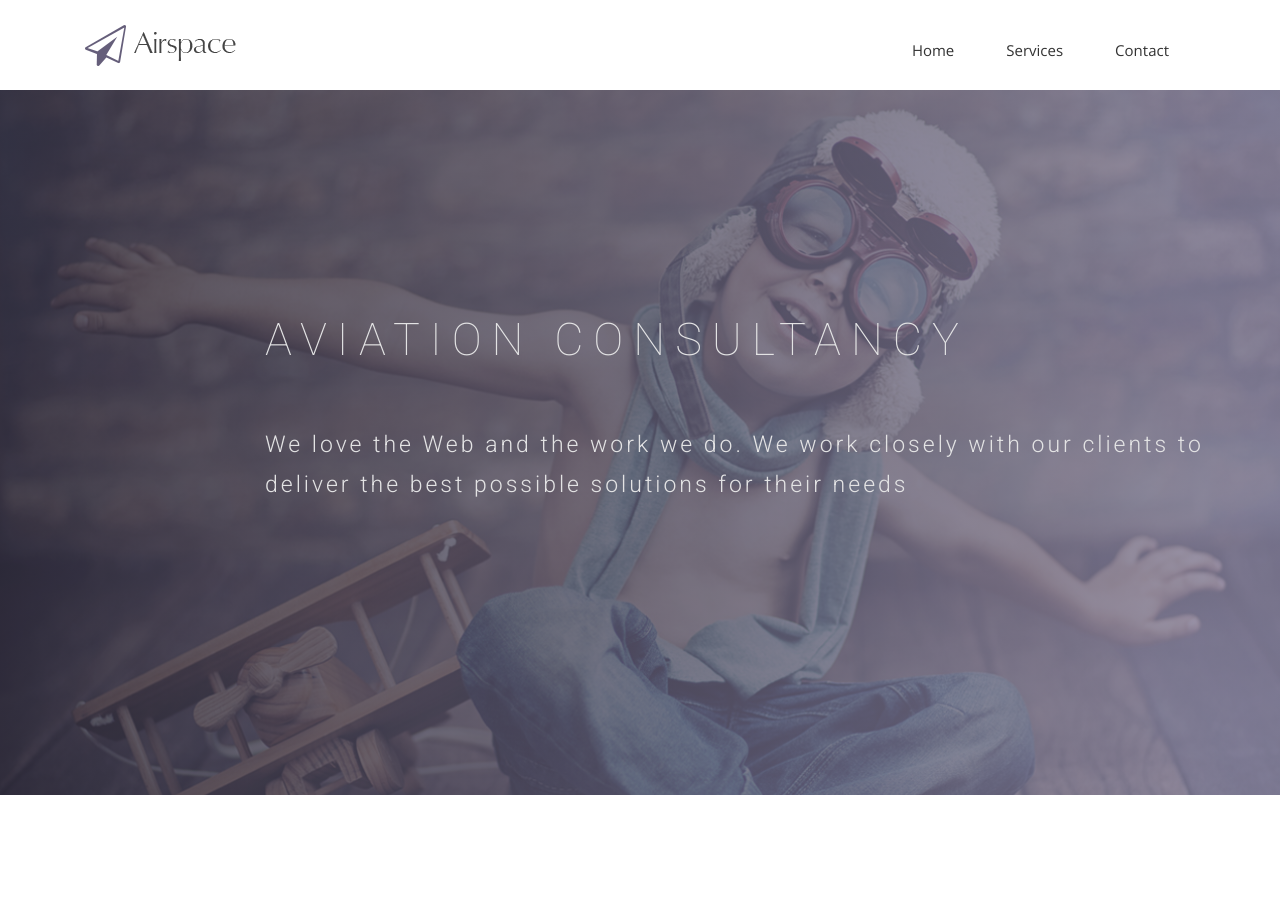
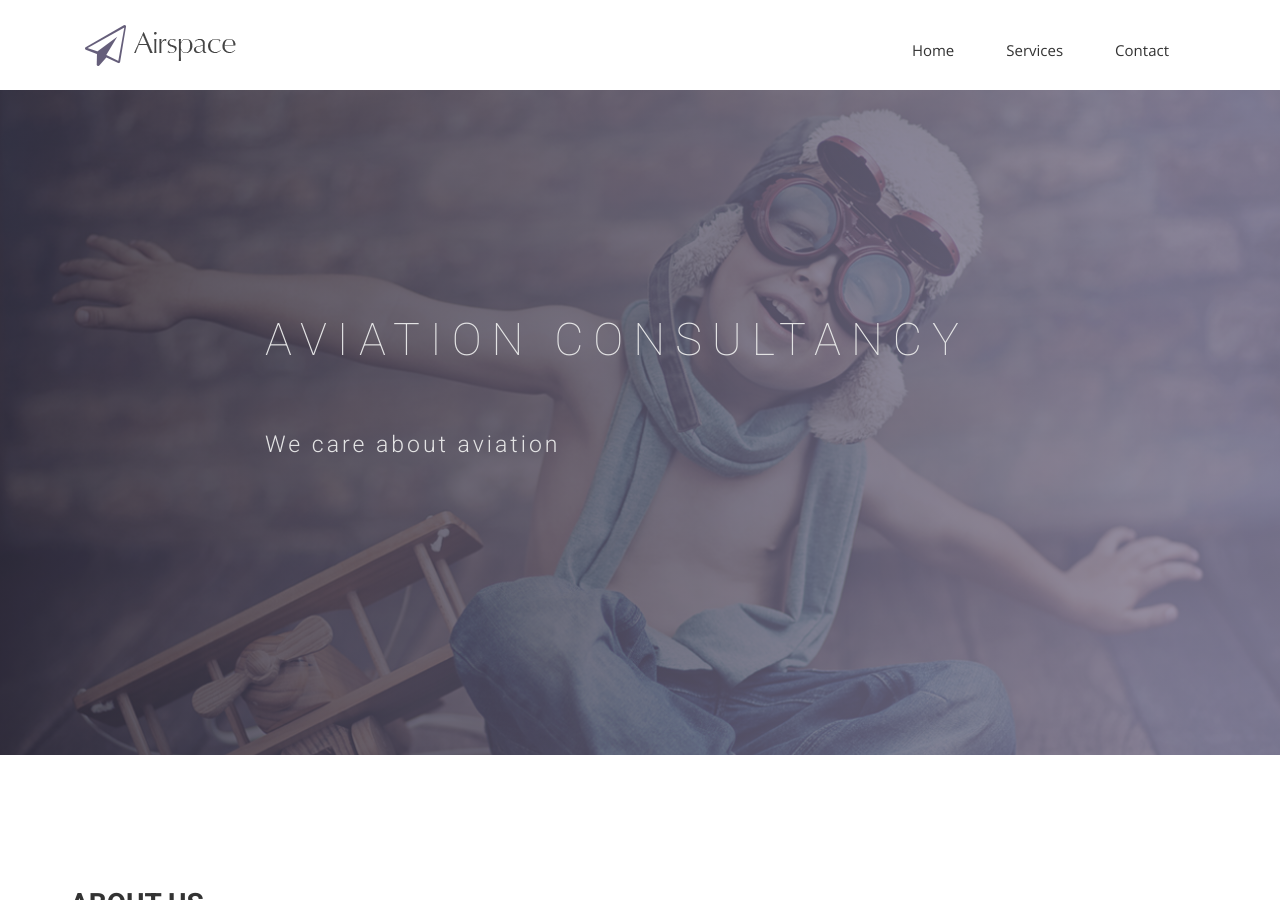
Before and after one commit to hrnaltd/hrnaltd.github.io, a Jekyll site: the page built from index.html, in a window 1280 px wide and 900 px high. Built offline with Jekyll 4.4.1, drawn with Linux system fonts in a browser that asks for light colours; nearby versions of some CDN libraries; some web fonts are replaced.

Commit message:
description changed

```diff
--- a/index.html
+++ b/index.html
@@ -11,7 +11,7 @@ permalink: /
       <div class="col-md-10 col-md-offset-2">
         <div class="block">
           <h1 class="animated fadeInUp">AVIATION CONSULTANCY</h1>
-          <p class="animated fadeInUp">We love the Web and the work we do. We work closely with our clients to deliver the best possible solutions for their needs</p>
+          <p class="animated fadeInUp">We care about aviation</p>
         </div>
       </div>
     </div>
```
